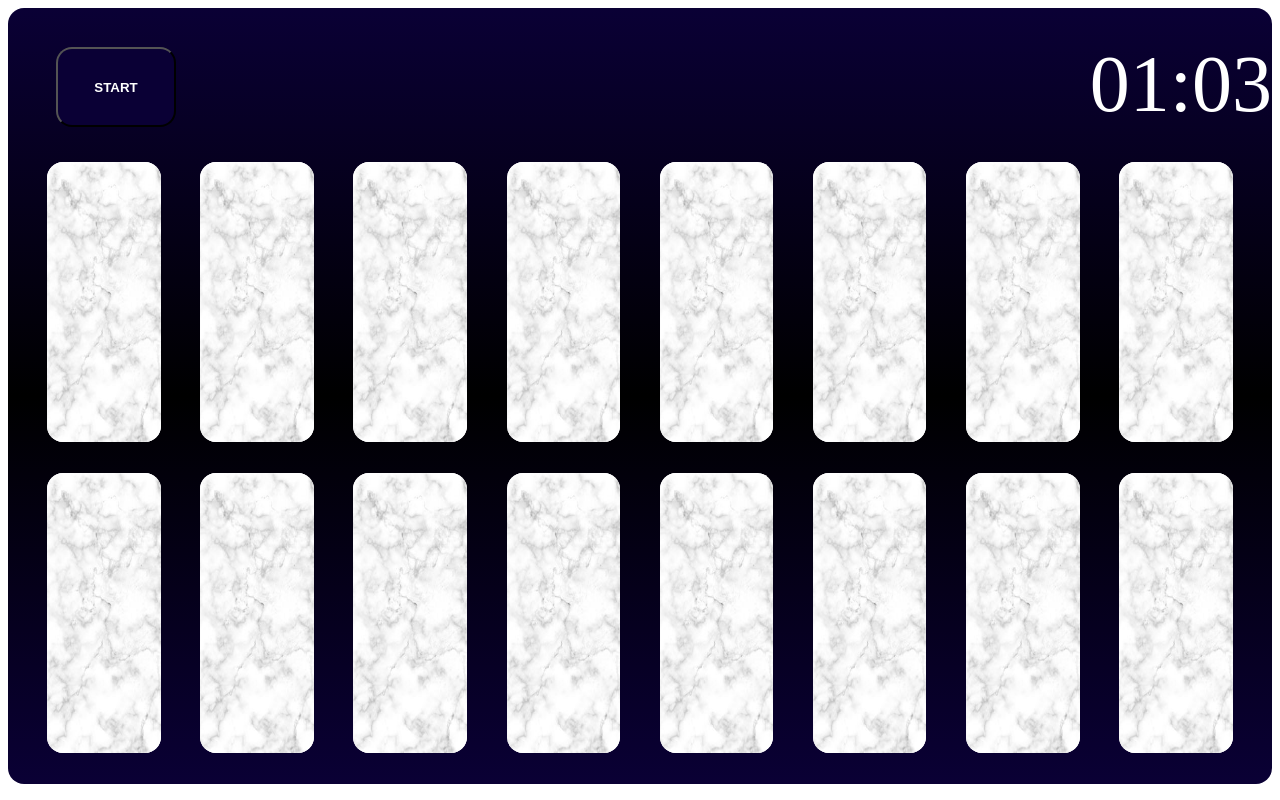
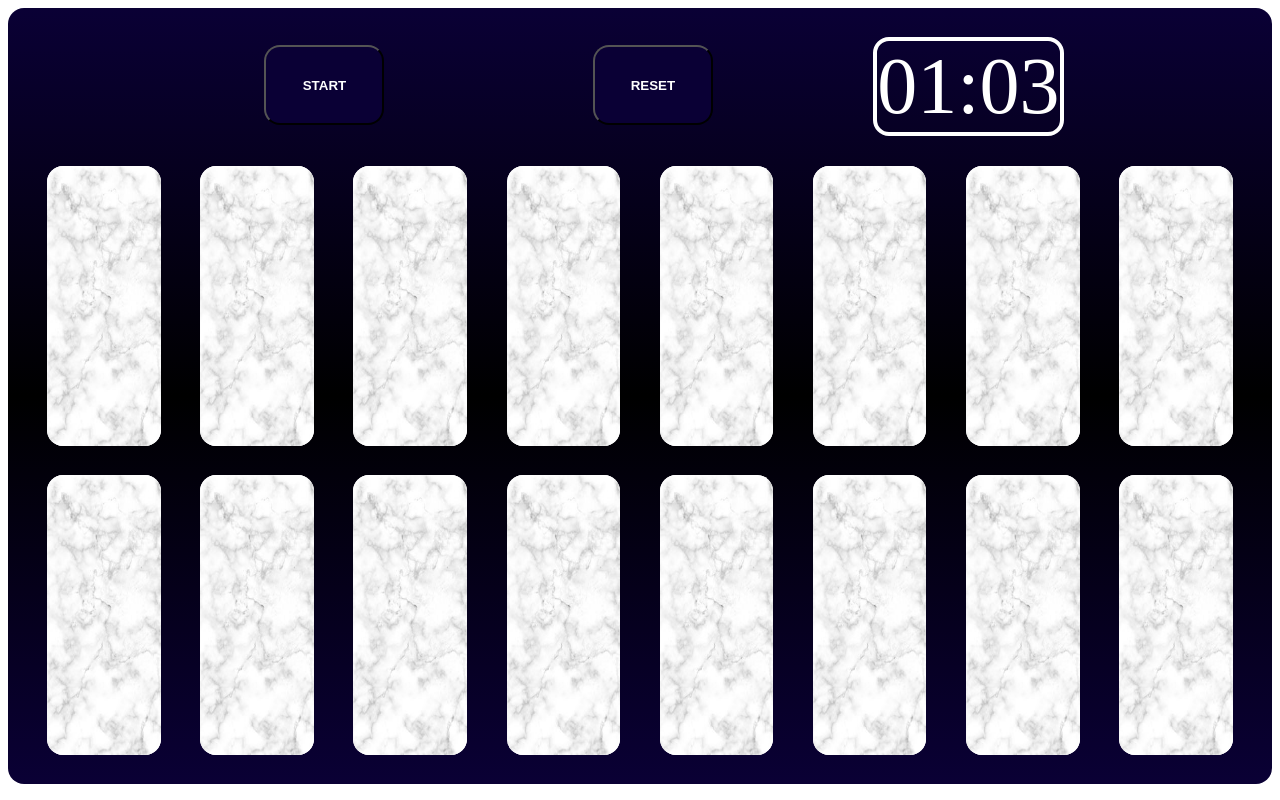
Before and after one commit to adarsh-av13/Card-Flip-Game-using-JS, a plain HTML site: page index.html in a window 1280 px wide. Both pictures are taken after a click on the button "START". Drawn offline with Linux system fonts and the light colour scheme.

Commit message:
added reset button and gameover audio

```diff
--- a/index.html
+++ b/index.html
@@ -9,7 +9,8 @@
     <div class="container">
         <div class="toprow">
             <!-- <div class="start"> -->
-                <button>START</button>
+                <button class="start">START</button>
+                <button class="reset">RESET</button>
             <!-- </div>         -->
             <div class="time">00:00</div>
         </div>
@@ -111,6 +112,7 @@
         <audio class="click" src="Sounds/click.mp3"></audio>
         <audio class="wrong" src="Sounds/wrong.mp3"></audio>
         <audio class="correct" src="Sounds/correct.mp3"></audio>
+        <audio class="gameover" src="Sounds/gameover.ogg"></audio>
     </div>
     <script src="index.js"></script>
 </body>
--- a/index.js
+++ b/index.js
@@ -1,11 +1,11 @@
 const cards = Array.from(document.querySelectorAll('.cards'));
-const startButton = document.querySelector('button');
+const startButton = document.querySelector('.start');
+const resetButton = document.querySelector('.reset');
 const timeDis = document.querySelector('.time');
-let score = 0;
 const click = document.querySelector('.click');
 const wrong = document.querySelector('.wrong');
 const correct = document.querySelector('.correct');
-
+let score = 0;
 const cpics = [
     'crookshanks.png',
     'dolphin.png',
@@ -111,7 +111,7 @@ function reduceTime(){
     if(gameOver == true){
       clearInterval(myTimer);
       let audio = document.querySelector('.winner');
-      isStartButtonClicked = false;
+      // isStartButtonClicked = false;
       audio.play();
       for(let i=0;i<8;++i){
         let front = cards[i].querySelector('.front');
@@ -125,7 +125,10 @@ function reduceTime(){
     let mins = curTime.getMinutes();
     if(mins==0 && (secs-1) == -1){
         gameOver = true;
-        isStartButtonClicked = false;
+        clearInterval(myTimer);
+        const gameover = document.querySelector('.gameover');
+        gameover.play();
+        // isStartButtonClicked = false;
         cards.forEach(card => card.removeEventListener('dblclick',flip));
     }
     else if(secs-1 == -1){
@@ -151,28 +154,46 @@ function cardAssign(){
     crd[i] = crd[j];
     crd[j] = temp;
   }
+  isClicked = [
+    false,false,false,false,
+    false,false,false,false,
+    false,false,false,false,
+    false,false,false,false
+  ];
+  isDone = [
+    false,false,false,false,
+    false,false,false,false,
+    false,false,false,false,
+    false,false,false,false
+];
   cards.forEach(card => {
+    card.addEventListener('dblclick',flip)
     let front = card.querySelector('.front');
     let back = card.querySelector('.back');
     back.src = `Images/cardback.jpg`;
     front.src = `Images/${cpics[crd[cards.indexOf(card)]]}`;
-});
+    front.style.display = 'none';
+    back.style.display = 'block';
+  });
+
+  curTime.setMinutes(1);
+  curTime.setSeconds(5);
+  timeDis.innerHTML = '0'+curTime.getMinutes()+':'+'0'+curTime.getSeconds();
+  myTimer = setInterval(reduceTime,1000);
 }
 let x;
-function startGame(){
+function startGame() {
     if(isStartButtonClicked===true)
       return;
     isStartButtonClicked = true;
     cardAssign();
     gameOver = false;
-    curTime.setMinutes(1);
-    curTime.setSeconds(5);
-    timeDis.innerHTML = '0'+curTime.getMinutes()+':'+'0'+curTime.getSeconds();
-    cards.forEach(card => card.addEventListener('dblclick',flip));
-    myTimer = setInterval(reduceTime,1000);
 }
 
-
-
+function resetGame() {
+  clearInterval(myTimer);
+  cardAssign();
+}
 
 startButton.addEventListener('click',startGame);
+resetButton.addEventListener('click',resetGame);
--- a/style.css
+++ b/style.css
@@ -26,7 +26,7 @@
 .toprow{
     top: 0;
     display: flex;
-    justify-content: space-between;
+    justify-content: space-evenly;
     border-radius: 2vh;
 }
 
@@ -70,6 +70,11 @@ button{
     color: white;
 }
 
+.time{
+    border: .5vh solid white;
+    border-radius: 2vh;
+}
+
 body {
     -webkit-user-select: none;
        -moz-user-select: -moz-none;
```
Also changed, not shown: 1 other file.
